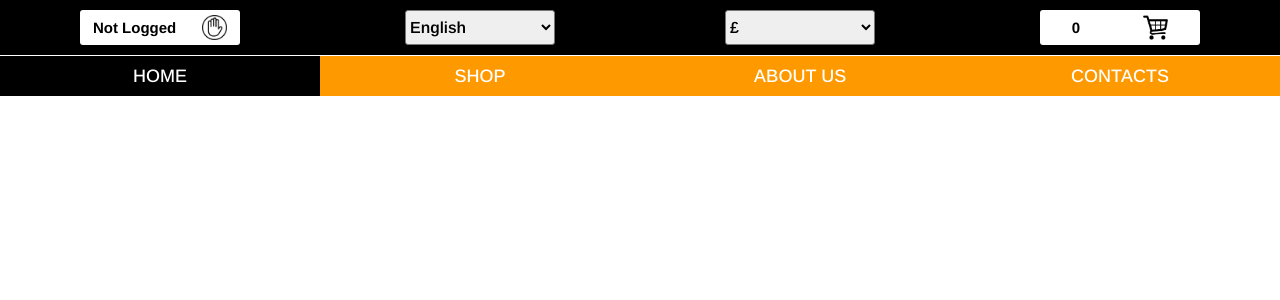
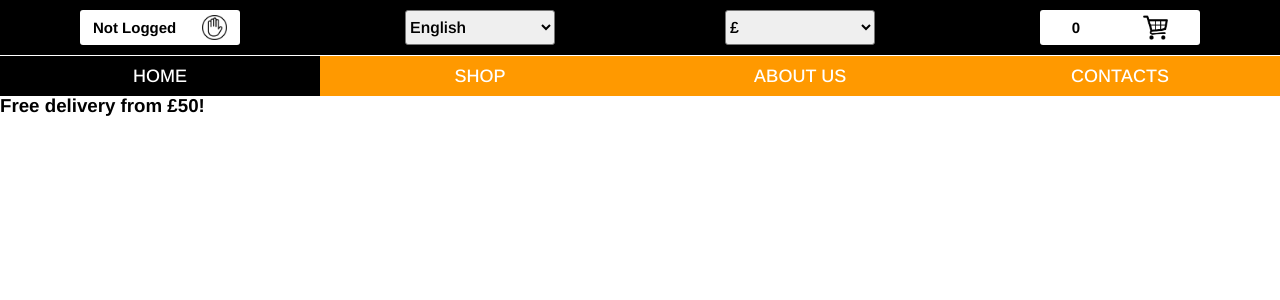
Before and after one commit to fabiolorenzi/tha-shirt, a React (Create React App) app in the folder client/: page / in a window 1280 px wide. Shown: the top 300 px of the page. Built offline with nearby package versions, Linux system fonts and the light colour scheme; a web font is replaced by a local one.

Commit message:
created Home component

```diff
--- a/client/src/App.js
+++ b/client/src/App.js
@@ -3,6 +3,7 @@ import { Switch, Route } from "react-router-dom";
 
 import Header from "./components/Header/Header.jsx";
 import MenuBar from "./components/MenuBar/MenuBar.jsx";
+import Home from "./components/Home/Home.jsx";
 
 function App() {
     return(
@@ -10,6 +11,7 @@ function App() {
             <Header />
             <MenuBar />
             <Switch>
+                <Route exact path="/" component={Home} />
             </Switch>
         </div>
     );
--- /dev/null
+++ b/client/src/components/Home/Home.jsx
@@ -0,0 +1,12 @@
+import React from "react";
+import "./stylesheets/Home.css";
+
+function Home() {
+    return(
+        <div className="homeContainer">
+            <h3>Free delivery from £50!</h3>
+        </div>
+    );
+};
+
+export default Home;
--- /dev/null
+++ b/client/src/components/Home/stylesheets/Home.css
@@ -0,0 +1,5 @@
+.homeContainer {
+  display: block;
+  padding-top: 95px;
+}
+/*# sourceMappingURL=Home.css.map */
--- /dev/null
+++ b/client/src/components/Home/stylesheets/Home.scss
@@ -0,0 +1,6 @@
+@import "../../shared/stylesheets/var.scss";
+
+.homeContainer {
+    display: block;
+    padding-top: 95px;
+}
```
Also changed, not shown: 1 other file (tests, documents, lock files or other folders).
